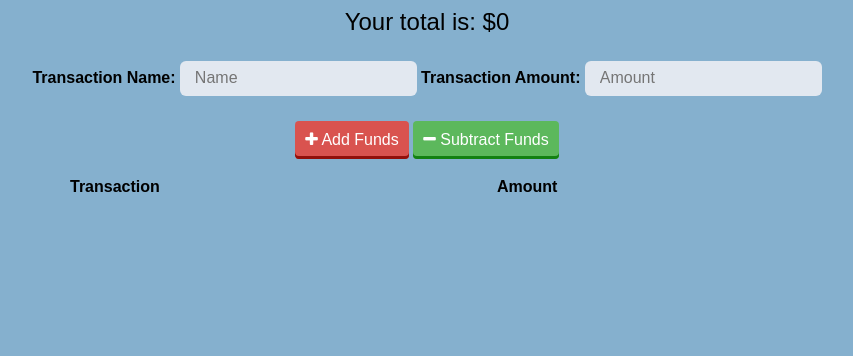
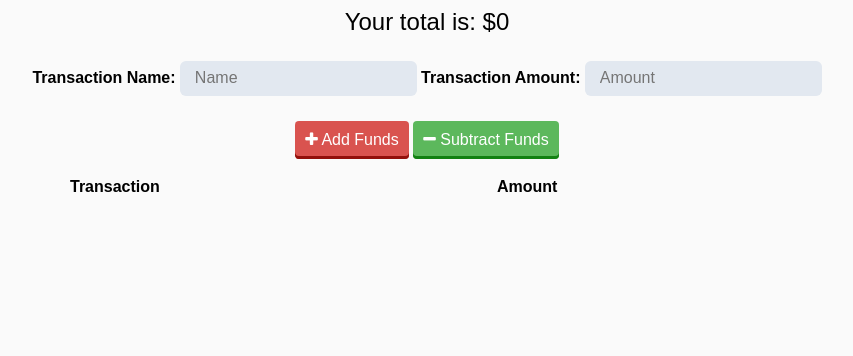
Before and after one commit to Amitabh-K/Budget-Tracker, a website: page public/index.html in a window 1280 px wide. Shown: the whole page, without its empty margins (213-1066 px from the left). Drawn offline with nearby package versions, Linux system fonts and the light colour scheme; no server answers.

Commit message:
deployed on heroku-mlabr

```diff
--- a/public/style.css
+++ b/public/style.css
@@ -5,7 +5,7 @@
 body {
   font-size: 16px;
   font-family: Arial;
-  background-color: rgb(133, 176, 206);
+  background-color: rgb(250, 250, 250);
 }
 
 button,
```
